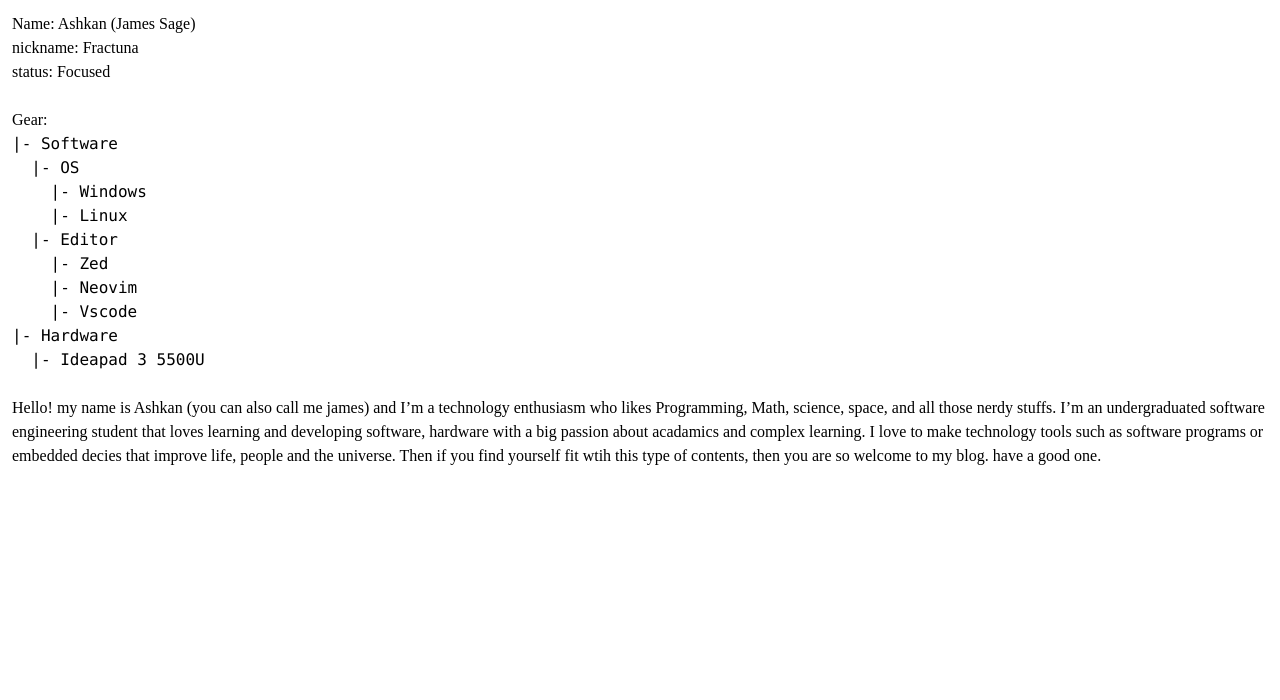
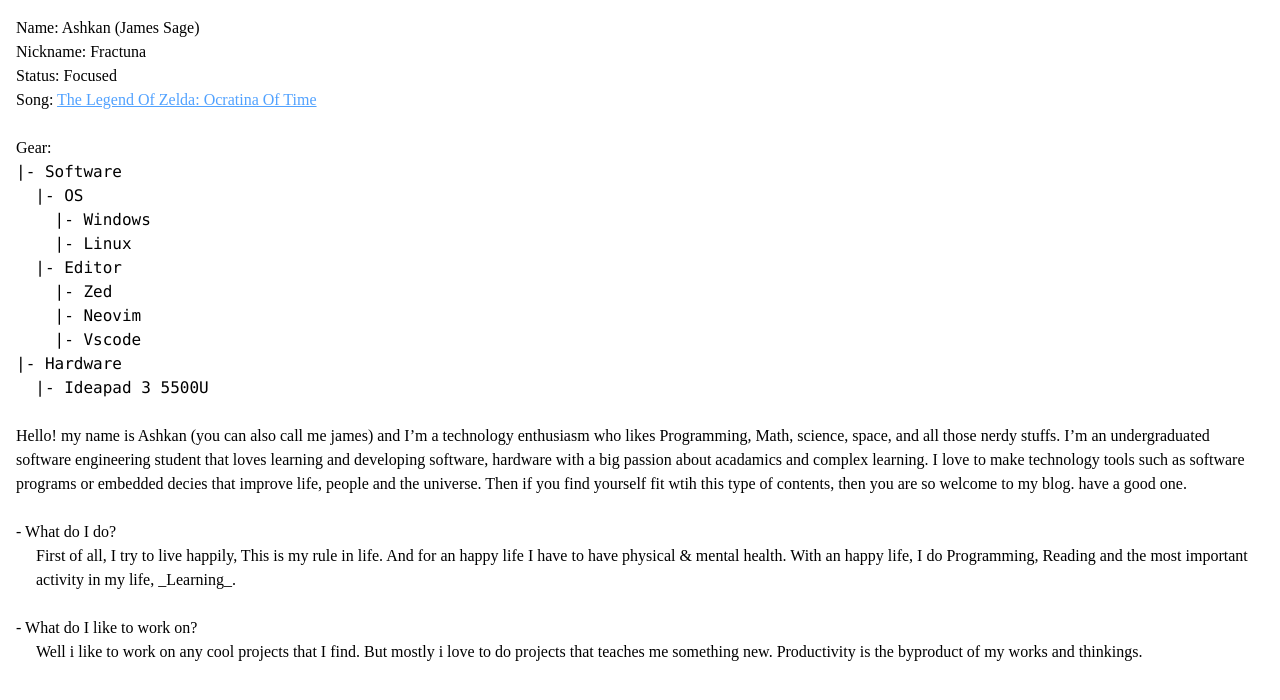
Before and after one commit to fractuna/Persona, a React (Vite) app: page / in a window 1280 px wide. Both pictures are taken after a click on the link "about". Shown: the top 700 px of the page. Built offline with nearby package versions, Linux system fonts and the light colour scheme.

Commit message:
MOD: Update the 'about' page

```diff
--- a/src/components/About.tsx
+++ b/src/components/About.tsx
@@ -44,10 +44,13 @@ export default function () {
   }
 
   return (
-    <div className="m-3">
+    <div className="m-4">
+
+      <div className="">
         <p>Name: Ashkan (James Sage)</p>
-      <p>nickname: Fractuna</p>
-      <p>status: Focused</p>
+        <p>Nickname: Fractuna</p>
+        <p>Status: Focused</p>
+        <p>Song: <a className="text-blue-400 underline" href="https://open.spotify.com/track/5mQe53209gyjHTy3yJpxMj?si=1b07aadf82cc4fbe">The Legend Of Zelda: Ocratina Of Time</a></p>
 
         <br />
 
@@ -66,6 +69,17 @@ export default function () {
             Then if you find yourself fit wtih this type of contents, then you are so welcome to my blog.
             have a good one.</p>
 
+          <br />
+
+          <p>- What do I do?</p>
+          <p className="ml-5">First of all, I try to live happily, This is my rule in life. And for an happy life I have to have physical & mental health. With an happy life, I do Programming, Reading and the most important activity in my life, _Learning_.</p>
+          <br />
+
+          <p>- What do I like to work on?</p>
+          <p className="ml-5">Well i like to work on any cool projects that I find. But mostly i love to do projects that teaches me something new. Productivity is the byproduct of my works and thinkings.</p>
+          <br />
+
+        </div>
       </div>
     </div >
   );
```
Also changed, not shown: 2 other files (tests, documents, lock files or other folders). Lines whose indentation alone changed are shown as unchanged.
